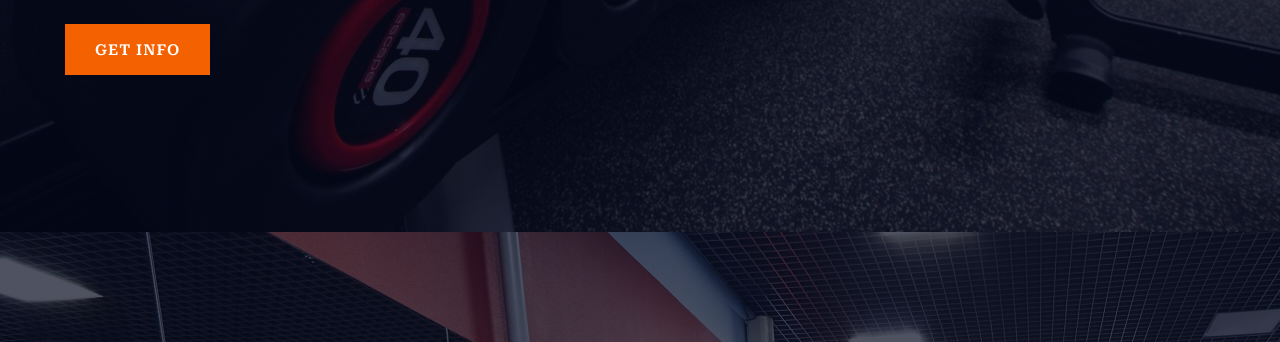
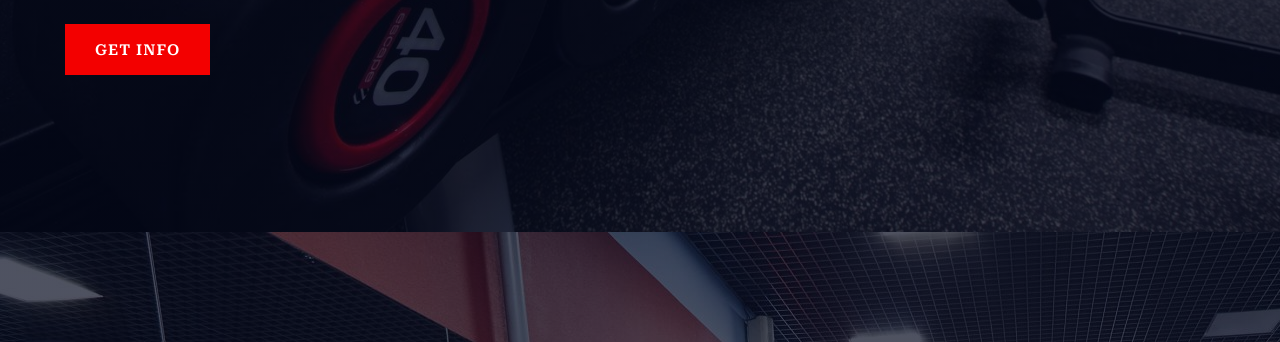
Before and after one commit to aman0001ak/AP_FitnessClub, a plain HTML site: page index.html in a window 1280 px wide. Shown: the part 758-1100 px from the top of the page. Drawn offline with Linux system fonts and the light colour scheme; files whose address does not match are found by name; a web font is replaced by a local one.

Commit message:
Update style.css

```diff
--- a/style.css
+++ b/style.css
@@ -17,7 +17,7 @@ body {
     font-size: 15px;
     padding: 17px 30px 16px;
     color: #ffffff;
-    background: #f36100;
+    background: #f30000;
     line-height: normal;
     text-decoration: none;
     letter-spacing: 1px;
```
